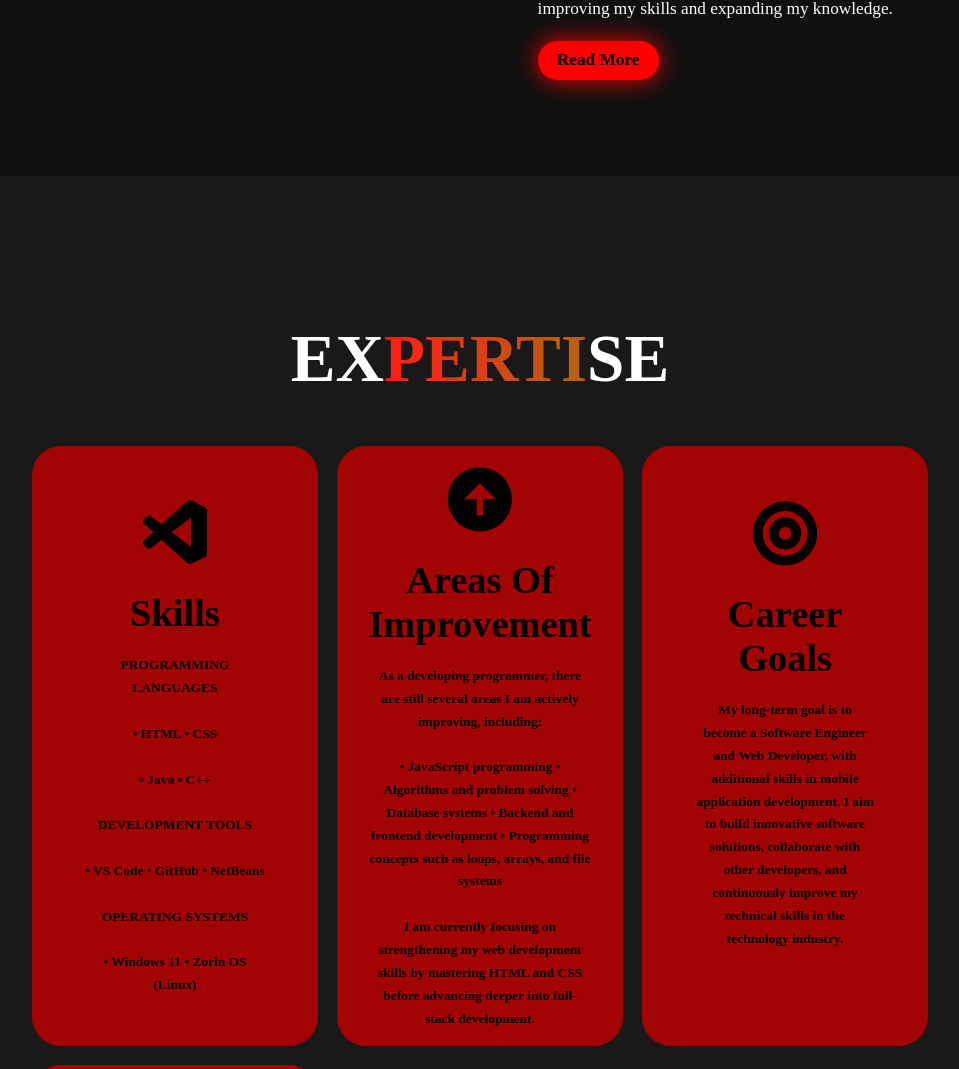
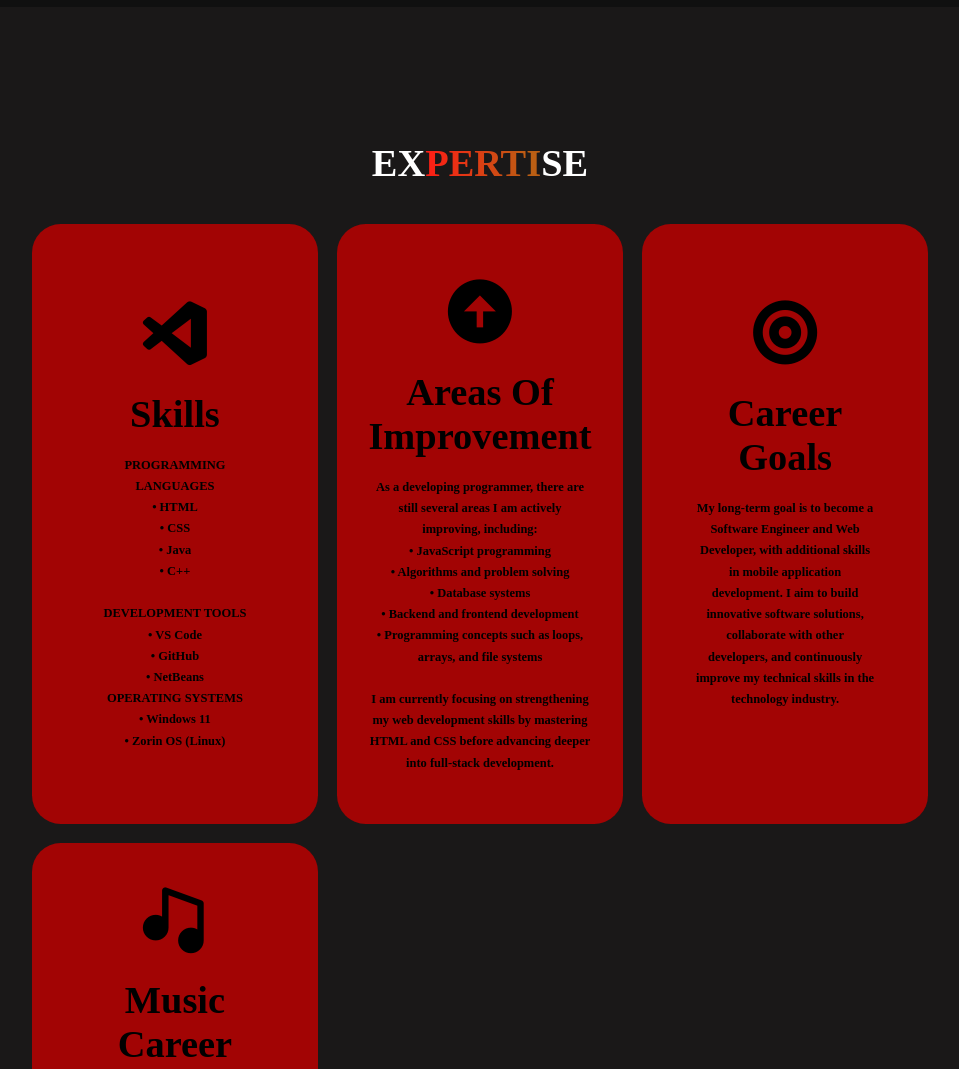
Before and after one commit to EmanuelMakgura/Personal-Portfolio, a plain HTML site: page index.html in a window 1280 px wide. Shown: the part 1593-2662 px from the top of the page, without its empty margins (160-1119 px from the left). Drawn offline with nearby package versions, Linux system fonts and the light colour scheme.

Commit message:
feat: update skills section and adjust font sizes for better readability

```diff
--- a/index.html
+++ b/index.html
@@ -100,20 +100,18 @@ The opportunities within the technology industry also inspire me to keep improvi
             <i class="bx bxl-visual-studio"></i>
             <h4>Skills</h4>
             <p>PROGRAMMING LANGUAGES
+                <br>•	HTML</br>
+        	 •	CSS
+            <br>•	Java </br>
+	           •   C++
                 <br></br>
-        	•	HTML •	CSS
-            <br></br>
-	        •	Java    •   C++
-            <br></br>
             DEVELOPMENT TOOLS
-            <br></br>
-	        •	VS Code
-        	•	GitHub
-            •	NetBeans
-            <br></br>
+            <br>•	VS Code</br>
+        	•	GitHub<br>•	NetBeans</br>
+
             OPERATING SYSTEMS
-            <br></br>
-	        •	Windows 11
+            <br> •	Windows 11</br>
+
 	        •	Zorin OS (Linux)
          </p>
             </div>
@@ -122,15 +120,14 @@ The opportunities within the technology industry also inspire me to keep improvi
             <div class="expertise-info">
             <i class="bx bxs-up-arrow-circle"></i>
             <h4>Areas Of Improvement</h4>
-            <p>As a developing programmer, there are still several areas I am actively improving, including:<br></br>
-	            •	JavaScript programming
-	            •	Algorithms and problem solving
-	            •	Database systems
+            <p>As a developing programmer, there are still several areas I am actively improving, including:<br>•	JavaScript programming</br>
+
+	            •	Algorithms and problem solving<br>•	Database systems</br>
 	            •	Backend and frontend development
-	            •	Programming concepts such as loops, arrays, and file systems
-                <br></br>
+	            <br>•	Programming concepts such as loops, arrays, and file systems</br>
+               <br>
                 I am currently focusing on strengthening my web development skills by mastering HTML and CSS before advancing deeper into full-stack development.
-            </p>
+            </br></p>
             </div>
         </div>
         <div class="expertise-box">
--- a/style.css
+++ b/style.css
@@ -110,7 +110,7 @@ section{
    text-align: right;
 }
 .home-content h1{
-    font-size: 6rem;
+    font-size: 5rem;
     font-weight: 700;
     margin-top: 1.5rem;
     line-height: 1;
@@ -120,7 +120,7 @@ section{
     margin: 1rem 0;
 }
 .home-content p{
-    font-size: 1.5rem;
+    font-size: 1.3rem;
     font-weight: 500;
     line-height: 1.8;
 }
@@ -205,12 +205,12 @@ section{
     transform: scale(1.05);
 }
 .about-content h2{
-    font-size: 7rem;
+    font-size: 4rem;
     text-align: left;
 
 }
 .about-content p{
-    font-size: 1.8rem;
+    font-size: 1.5rem;
 }
 .about-content btn{
     display: inline-block;
@@ -235,9 +235,9 @@ section{
 
 
 .heading{
-    font-size: 7rem;
+    font-size: 4rem;
     text-align: center;
-    margin: 5rem;
+    margin: 4rem;
 }
 
 .expertise{
@@ -286,7 +286,7 @@ section{
     font-weight: 600;
 }
 .expertise-info p{
-    font-size: 1.4rem;
+    font-size: 1.3rem;
     font-weight: 600;
     line-height: 1.7;
 }
```
